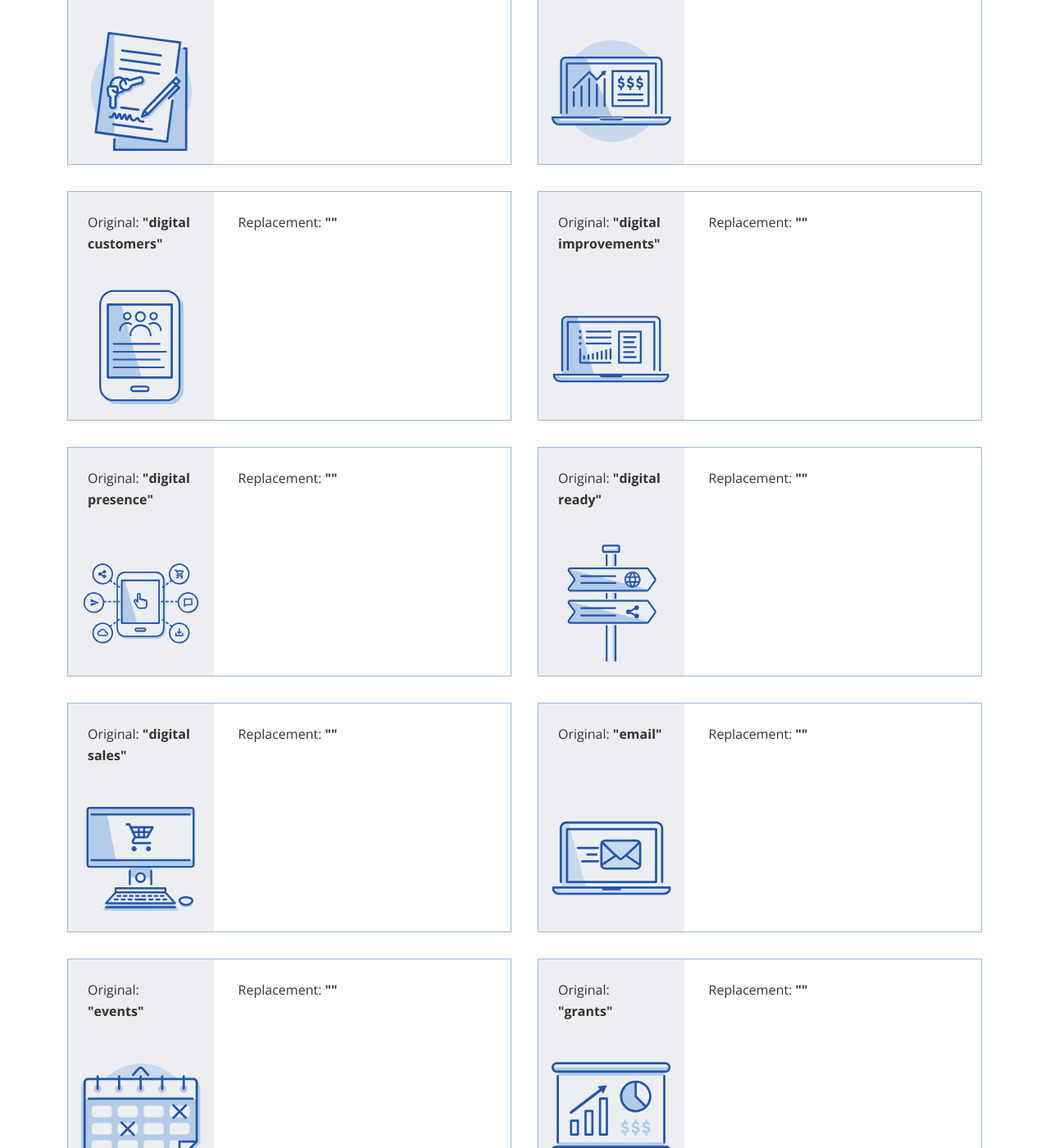
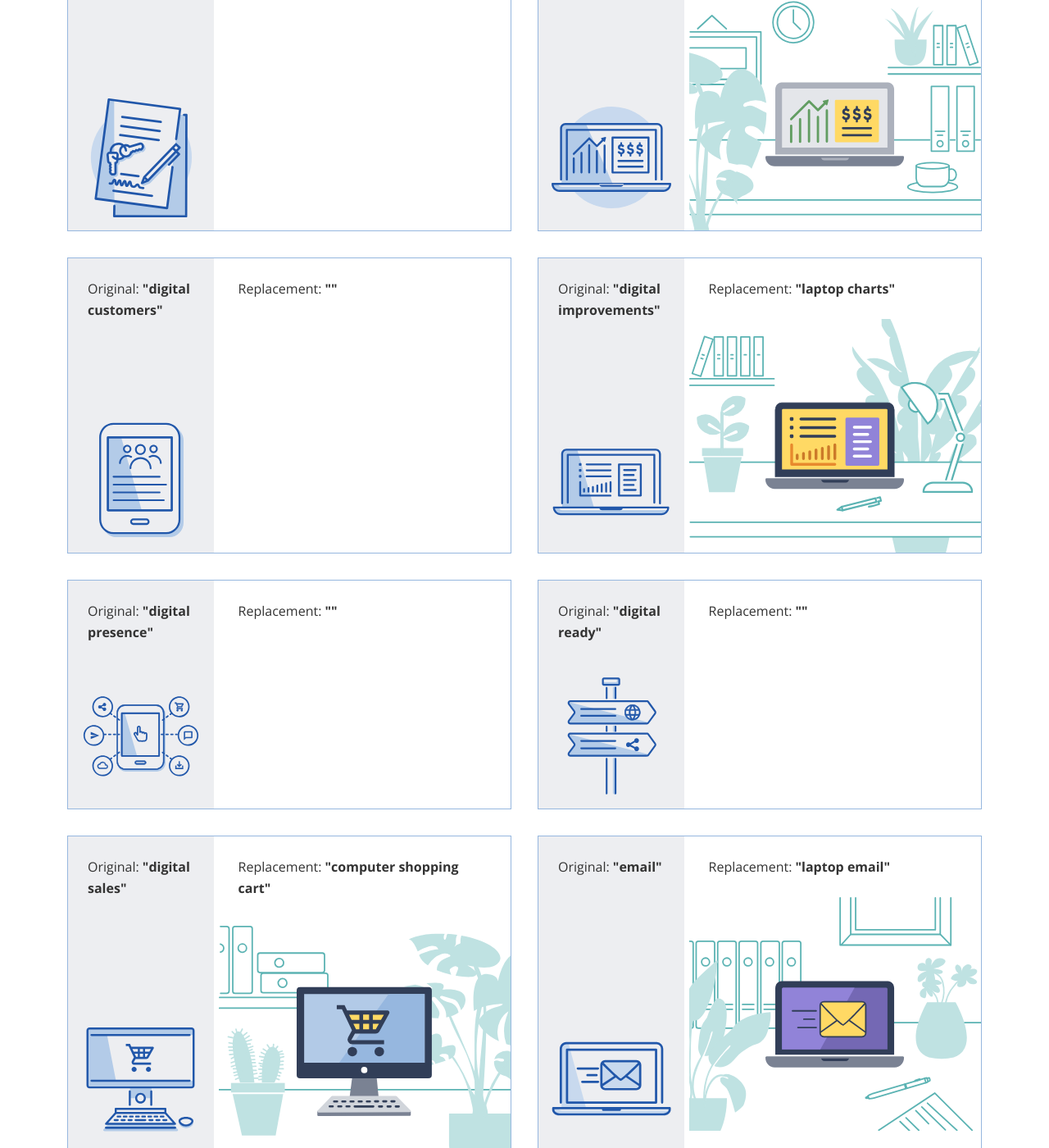
Before and after one commit to AUSGov/bga-refresh, a Jekyll site: the page built from image-library.html, in a window 1280 px wide and 1400 px high, scrolled down 5832 px. Shown: the whole window at 82% size. Built offline with Jekyll 4.4.1, drawn with Linux system fonts in a browser that asks for light colours.

Commit message:
Adding computer images to library.

```diff
--- a/image-library.html
+++ b/image-library.html
@@ -766,10 +766,10 @@
 
                     <div class="library-image">
                         <div class="title">
-                            <p>Replacement: <strong>""</strong></p>
-                        </div>
-                        <div class="image-wrapper">
-
+                            <p>Replacement: <strong>"Laptop finance"</strong></p>
+                        </div>
+                        <div class="image-wrapper">
+                            <img src="assets/refresh-illustrations/laptop-finance.svg" alt="">
                         </div>
                     </div>
 
@@ -817,10 +817,10 @@
 
                     <div class="library-image">
                         <div class="title">
-                            <p>Replacement: <strong>""</strong></p>
-                        </div>
-                        <div class="image-wrapper">
-
+                            <p>Replacement: <strong>"laptop charts"</strong></p>
+                        </div>
+                        <div class="image-wrapper">
+                            <img src="assets/refresh-illustrations/laptop-charts.svg" alt="">
                         </div>
                     </div>
 
@@ -895,10 +895,10 @@
 
                     <div class="library-image">
                         <div class="title">
-                            <p>Replacement: <strong>""</strong></p>
-                        </div>
-                        <div class="image-wrapper">
-
+                            <p>Replacement: <strong>"computer shopping cart"</strong></p>
+                        </div>
+                        <div class="image-wrapper">
+                            <img src="assets/refresh-illustrations/computer-shopping-cart.svg" alt="">
                         </div>
                     </div>
 
@@ -921,10 +921,12 @@
 
                     <div class="library-image">
                         <div class="title">
-                            <p>Replacement: <strong>""</strong></p>
-                        </div>
-                        <div class="image-wrapper">
-
+                            <p>Replacement: <strong>"laptop email"</strong></p>
+                        </div>
+                        <div class="image-wrapper">
+                            <div class="image-wrapper">
+                                <img src="assets/refresh-illustrations/laptop-email.svg" alt="">
+                            </div>
                         </div>
                     </div>
 
```
Also changed, not shown: assets/refresh-illustrations/computer-shopping-cart.svg (added), assets/refresh-illustrations/laptop-charts.svg (added), assets/refresh-illustrations/laptop-email.svg (added), assets/refresh-illustrations/laptop-finance.svg (added).
